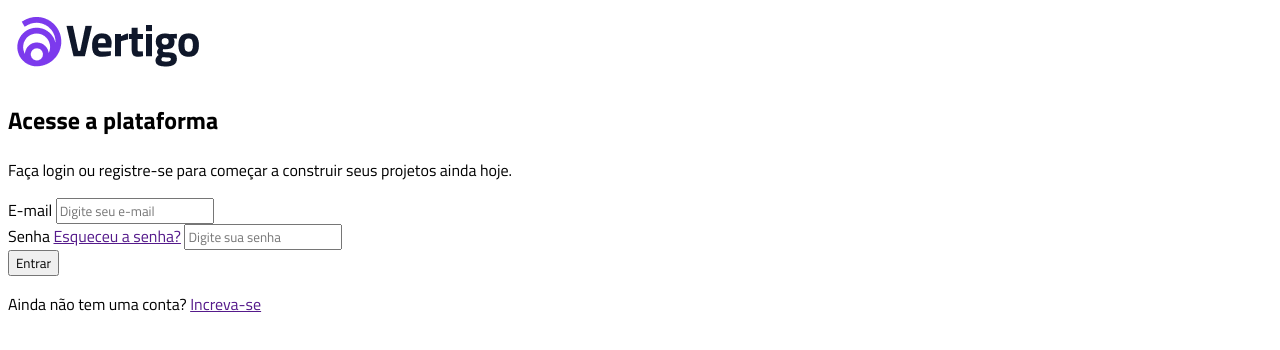
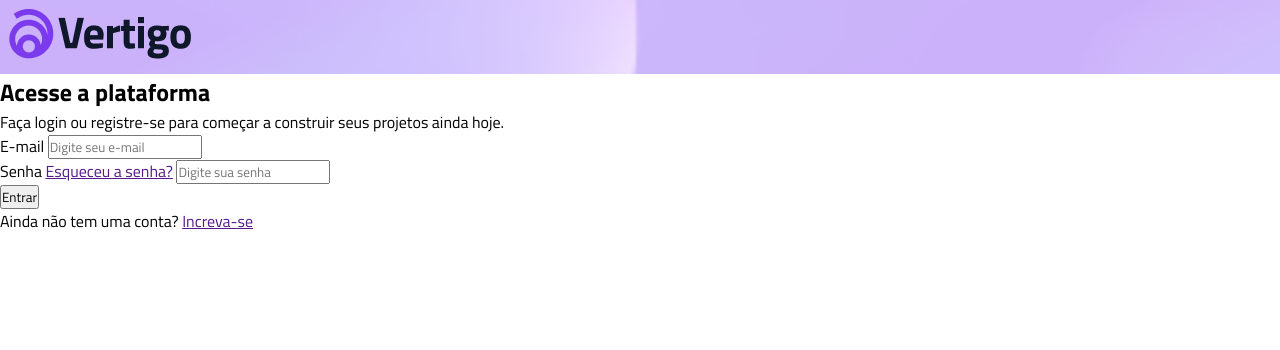
Before and after one commit to Alinesan/Projeto-vertigo, a plain HTML site: page index.html in a window 1280 px wide. Drawn offline with Linux system fonts and the light colour scheme.

Commit message:
Atualização - Imagem de fundo do header

```diff
--- a/style.css
+++ b/style.css
@@ -1,3 +1,12 @@
 * {
+    /*  Reset do CSS */
+    margin: 0;
+    padding: 0;
+    box-sizing: border-box;
     font-family: 'Titillium Web', sans-serif;
 }
+
+header {
+    background-image: url(./Imagens/bg-mobile.png);
+    background-size: cover;
+}
```
